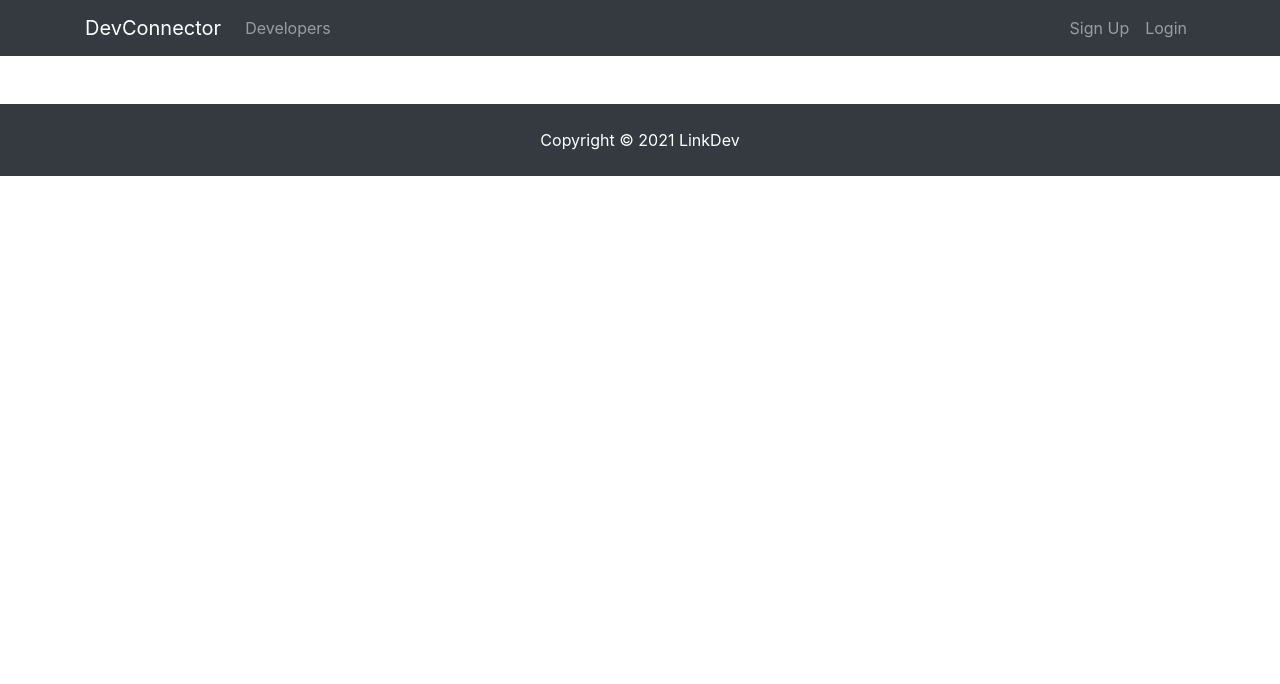
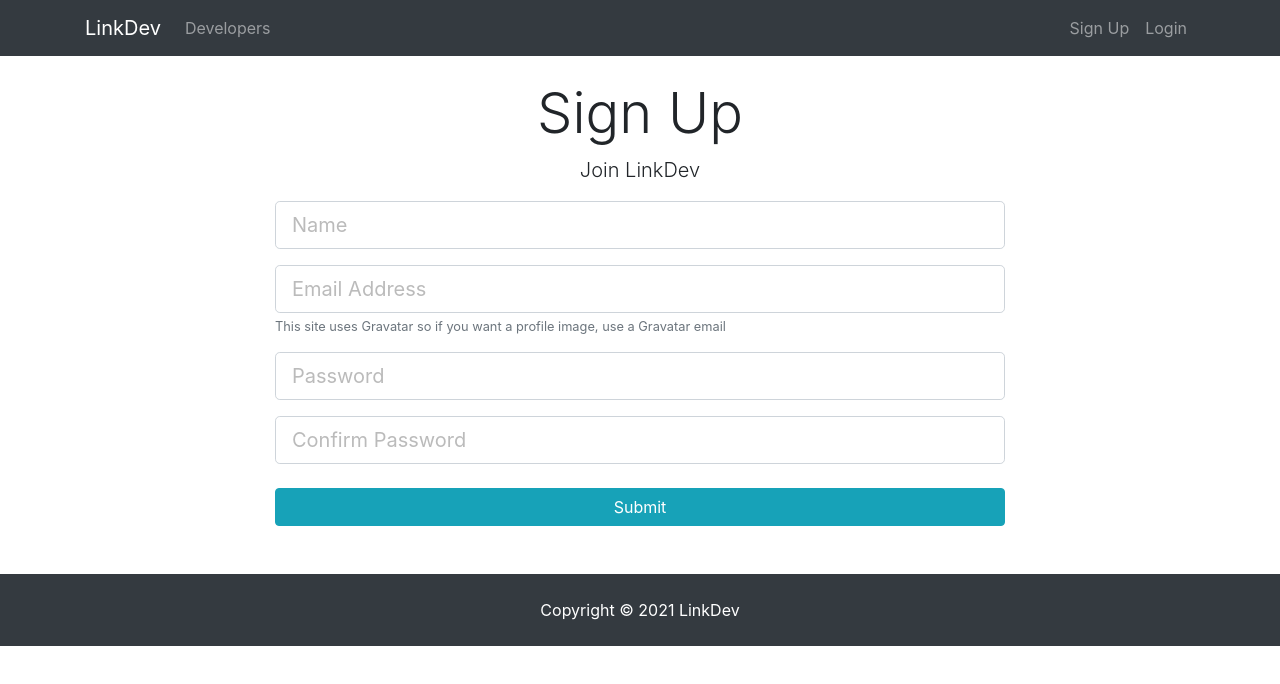
Before and after one commit to DxSnow/linkDev, a React (Create React App) app in the folder client/: page /register in a window 1280 px wide. Shown: the top 684 px of the page. Built offline with nearby package versions, Linux system fonts and the light colour scheme.

Commit message:
add register component

```diff
--- a/client/src/App.js
+++ b/client/src/App.js
@@ -8,7 +8,7 @@ import './App.css';
 import Footer from './components/layout/Footer';
 import Navbar from './components/layout/Navbar';
 import Landing from './components/layout/Landing';
-
+import Register from './components/auth/Register';
 
 export default class App extends Component {
   render() { //render is the last step in a component's life cycle.
@@ -19,6 +19,8 @@ export default class App extends Component {
 
           <Routes>
               <Route exact path = "/" element = {<Landing />}/>
+              <Route exact path = "/register" element = {<Register />} />
+
           </Routes>
 
           <Footer/>
--- /dev/null
+++ b/client/src/components/auth/Register.js
@@ -0,0 +1,36 @@
+import React, { Component } from 'react'
+
+export default class Register extends Component {
+  render() {
+    return (
+      <div class="register">
+    <div class="container">
+      <div class="row">
+        <div class="col-md-8 m-auto">
+          <h1 class="display-4 text-center">Sign Up</h1>
+          <p class="lead text-center">Join LinkDev</p>
+          <form action="create-profile.html">
+            <div class="form-group">
+              <input type="text" class="form-control form-control-lg" placeholder="Name" name="name" required />
+            </div>
+            <div class="form-group">
+              <input type="email" class="form-control form-control-lg" placeholder="Email Address" name="email" />
+              <small className="form-text text-muted">This site uses Gravatar so if you want a profile image, use a Gravatar email</small>
+            </div>
+            <div class="form-group">
+              <input type="password" class="form-control form-control-lg" placeholder="Password" name="password" />
+            </div>
+            <div class="form-group">
+              <input type="password" class="form-control form-control-lg" placeholder="Confirm Password" name="password2" />
+            </div>
+            <input type="submit" class="btn btn-info btn-block mt-4" />
+          </form>
+        </div>
+      </div>
+    </div>
+  </div>
+
+
+    )
+  }
+}
--- a/client/src/components/layout/Navbar.js
+++ b/client/src/components/layout/Navbar.js
@@ -5,7 +5,7 @@ class Navbar extends Component {
     return (
       <nav className="navbar navbar-expand-sm navbar-dark bg-dark mb-4">
         <div className="container">
-          <a className="navbar-brand" href="landing.html">DevConnector</a>
+          <a className="navbar-brand" href="landing.html">LinkDev</a>
           <button className="navbar-toggler" type="button" data-toggle="collapse" data-target="#mobile-nav">
             <span className="navbar-toggler-icon"></span>
           </button>
```
Also changed, not shown: client/src/components/auth/Login.js (added).
